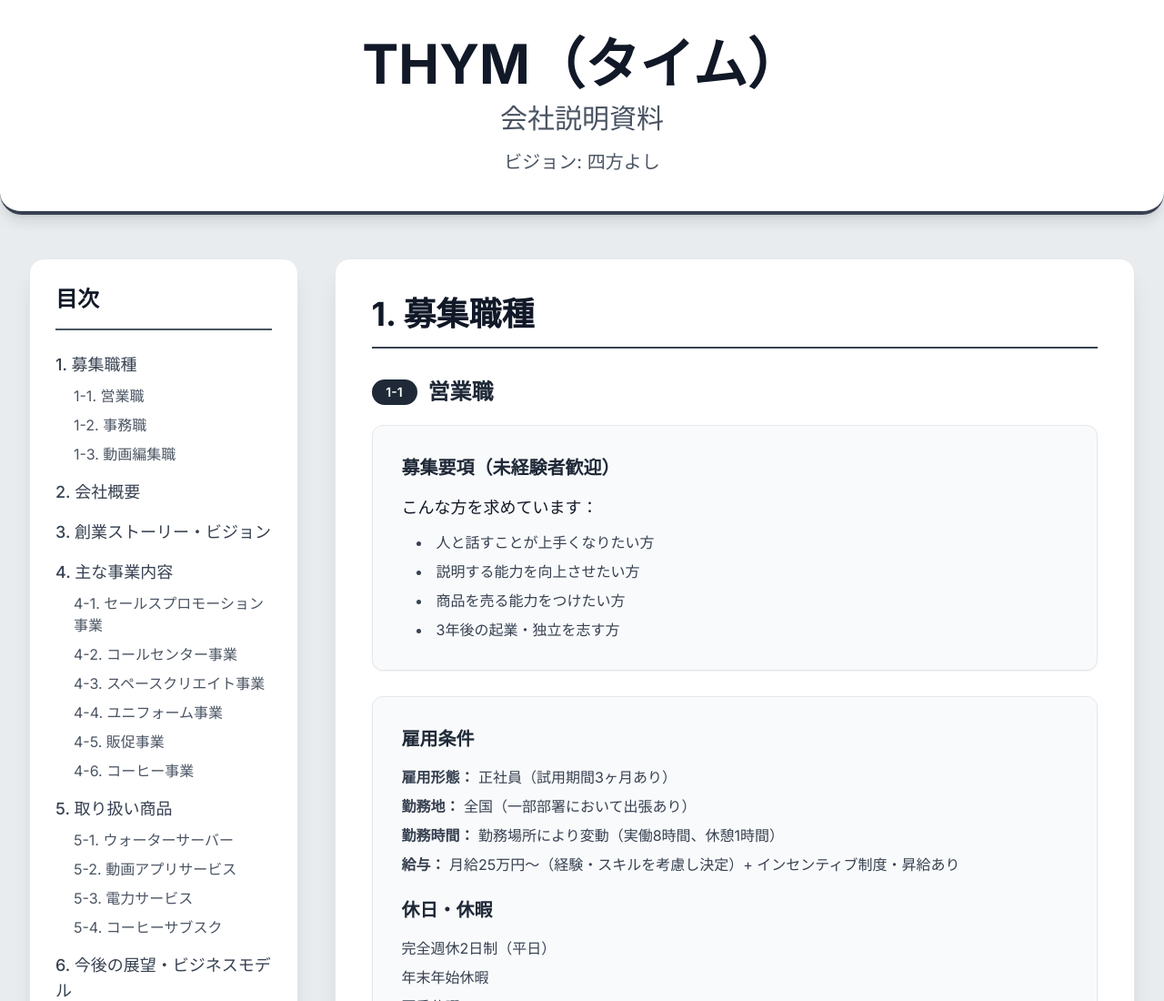
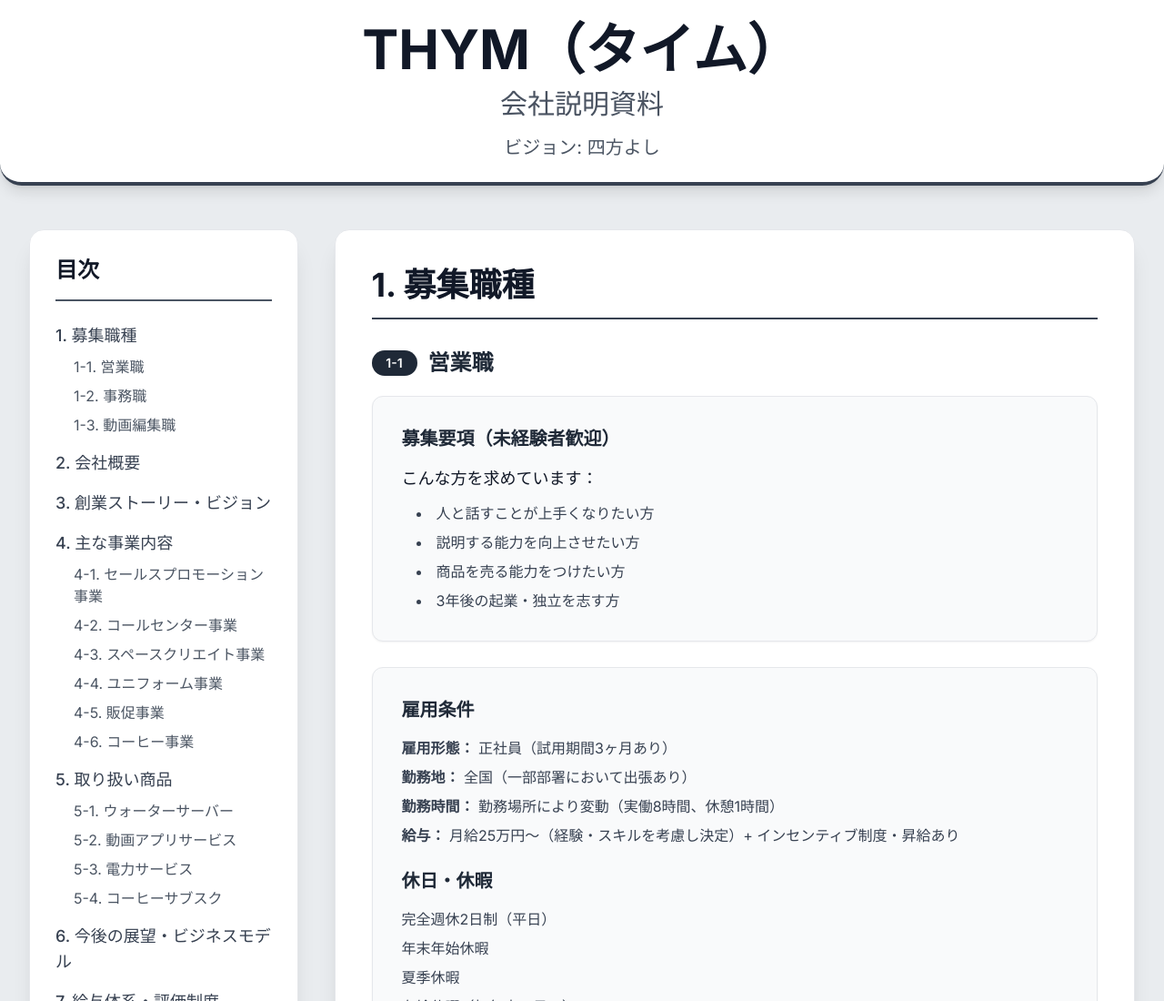
Before and after one commit to GR56des/thym, a plain HTML site: page company_presentation.html in a window 1280 px wide. Shown: the top 1100 px of the page at 91% size. Drawn offline with nearby package versions, Linux system fonts and the light colour scheme.

Commit message:
Update company_presentation.html

```diff
--- a/company_presentation.html
+++ b/company_presentation.html
@@ -47,14 +47,17 @@
                     position: static !important; /* Disable sticky on mobile */
                     top: auto !important; /* Ensure top property is reset */
                     align-self: auto !important; /* Ensure align-self is reset */
+                    /* Add explicit bottom margin for clear separation on mobile */
+                    margin-bottom: 2.5rem !important;
                 }
             }
         </style>
     </head>
     <body class="text-gray-800">
         <!-- Header/Title Section - Clean and prominent, with a muted border for a stylish look -->
+        <!-- Reduced vertical padding on small screens for better mobile visibility -->
         <header
-            class="bg-white py-10 px-6 rounded-b-3xl shadow-lg mb-12 border-b-4 border-gray-700"
+            class="bg-white py-10 sm:py-6 px-6 rounded-b-3xl shadow-lg mb-12 border-b-4 border-gray-700"
         >
             <div class="max-w-5xl mx-auto text-center">
                 <h1
```
